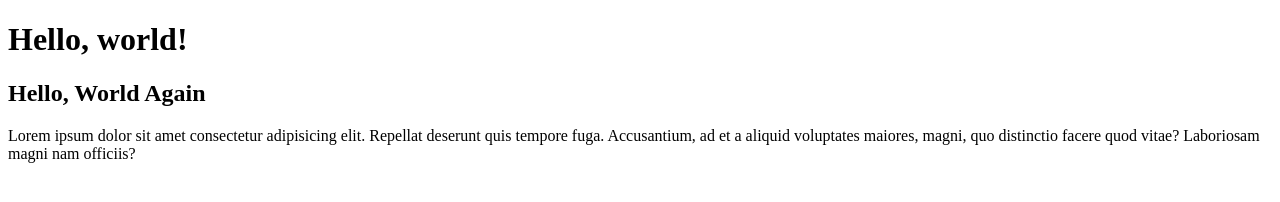
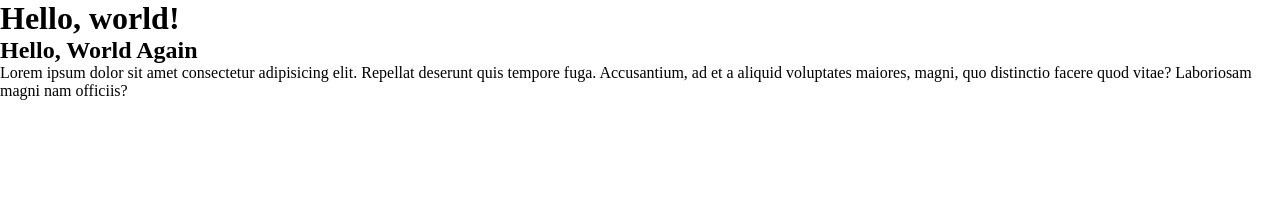
Before and after one commit to markjavier86/my-first-repository, a plain HTML site: page index.html in a window 1280 px wide. Drawn offline with Linux system fonts and the light colour scheme.

Commit message:
Hello Worl_ assignment

```diff
--- a/style.css
+++ b/style.css
@@ -1,3 +1,5 @@
 * {border box-sizing: border;
+    margin: 0 auto;
+    padding: 0;
 
 }
```
Also changed, not shown: activity_HelloWorld.html (added, +9 -0 lines).
